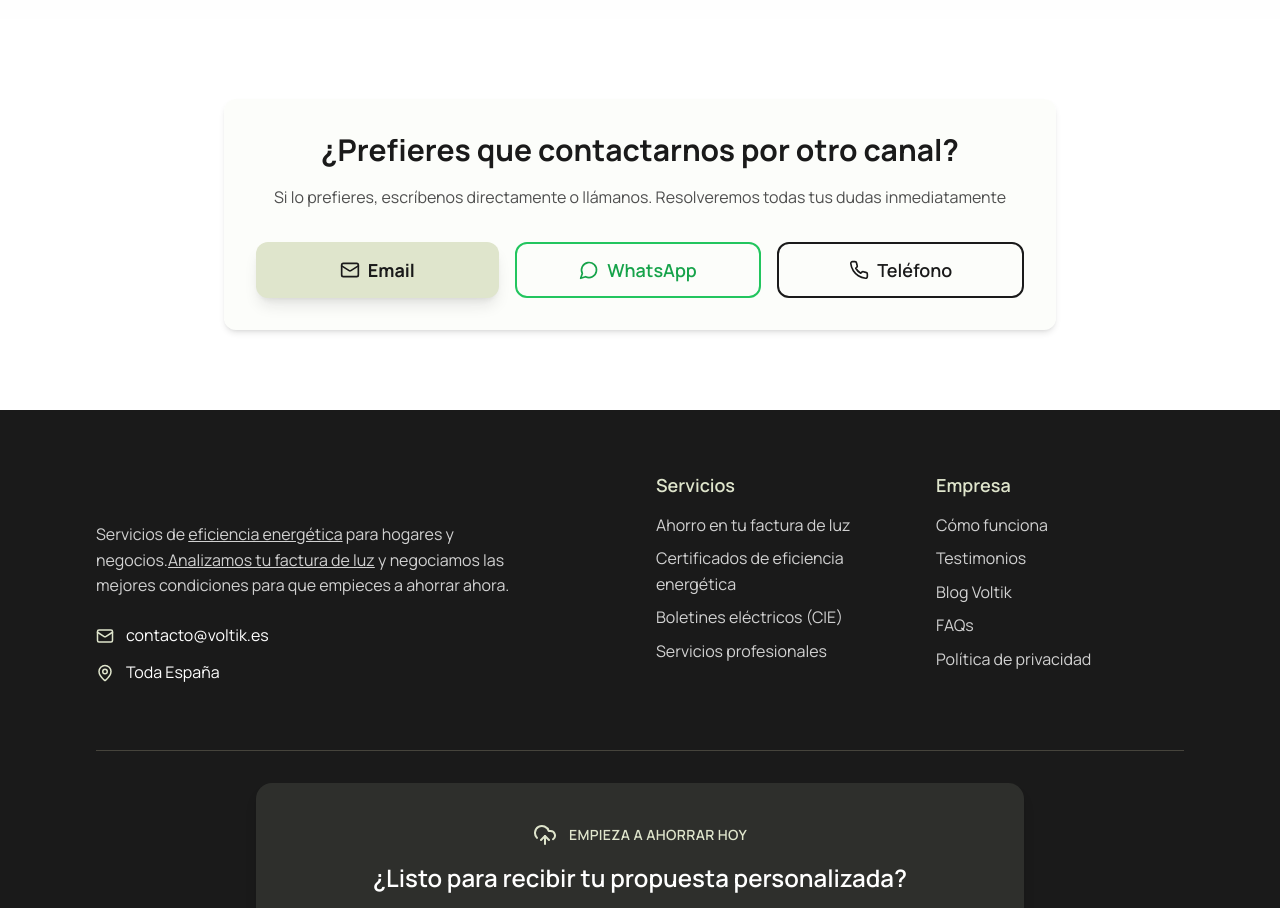
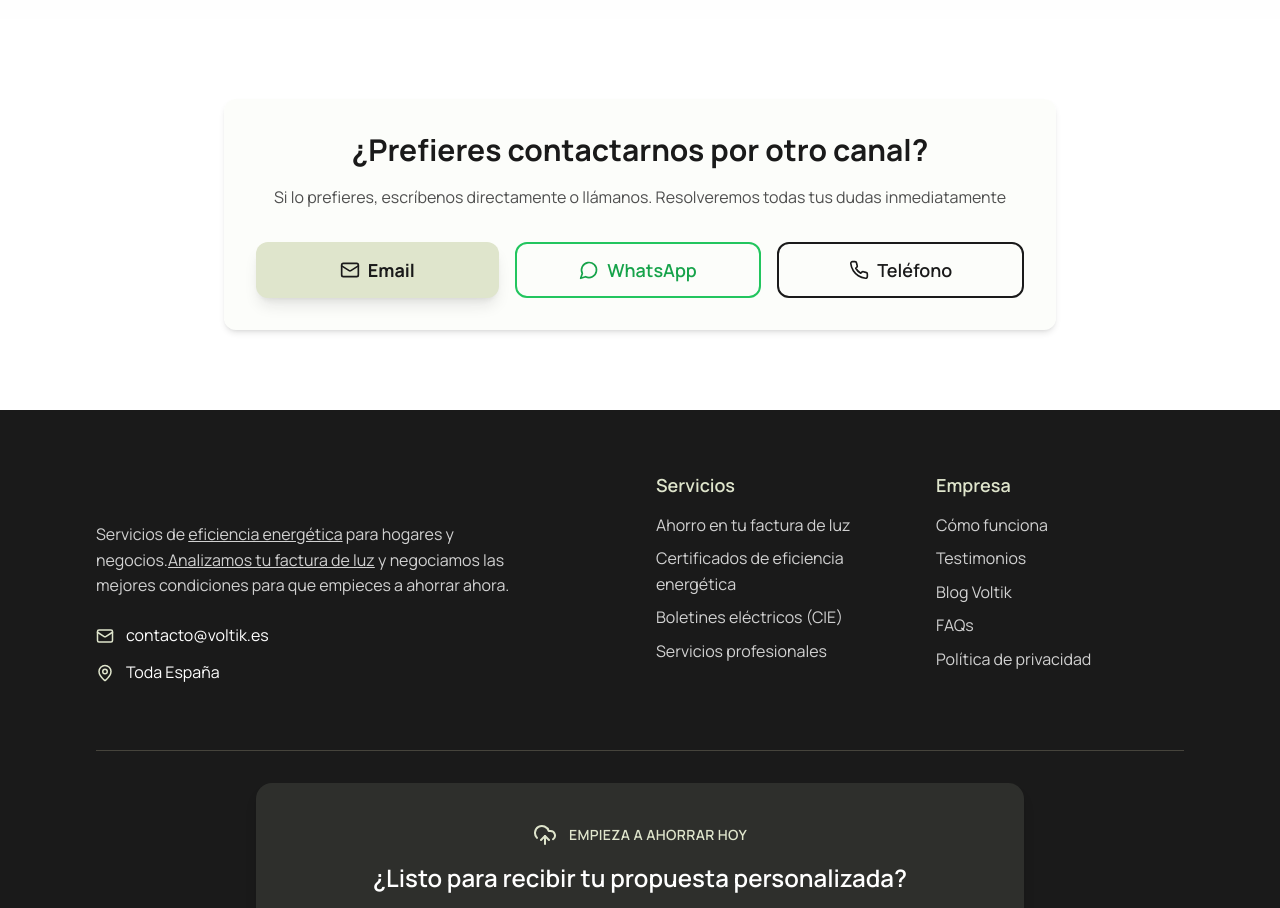
Before and after one commit to Medu-coder/voltik.es, a React (Vite) app: page / in a window 1280 px wide. Shown: the part 6020-6928 px from the top of the page. Built offline with nearby package versions, Linux system fonts and the light colour scheme.

Commit message:
wording contact options

```diff
--- a/src/features/home/sections/ContactOptions.tsx
+++ b/src/features/home/sections/ContactOptions.tsx
@@ -14,7 +14,7 @@ export default function ContactOptions() {
           className={`voltik-card bg-primary/10 border-primary/30 scroll-animate-stagger ${sectionVisible ? 'animate-in' : ''}`}
         >
           <h2 className="text-2xl md:text-3xl font-bold text-foreground mb-4">
-            ¿Prefieres que contactarnos por otro canal?
+            ¿Prefieres contactarnos por otro canal?
           </h2>
           <p className="text-muted-foreground mb-8">
             Si lo prefieres, escríbenos directamente o llámanos. Resolveremos todas tus dudas inmediatamente
```
